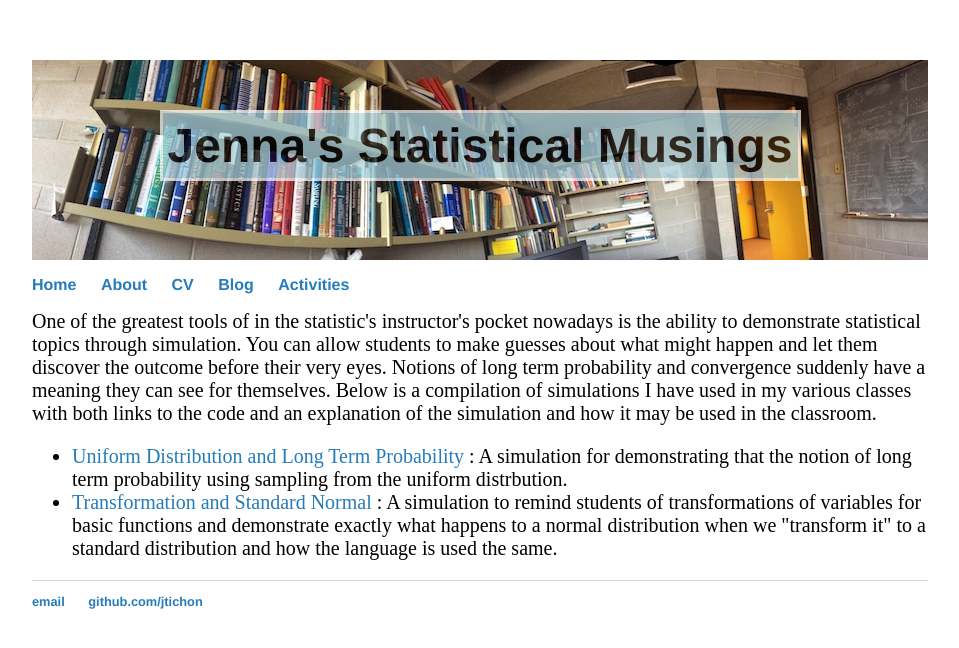
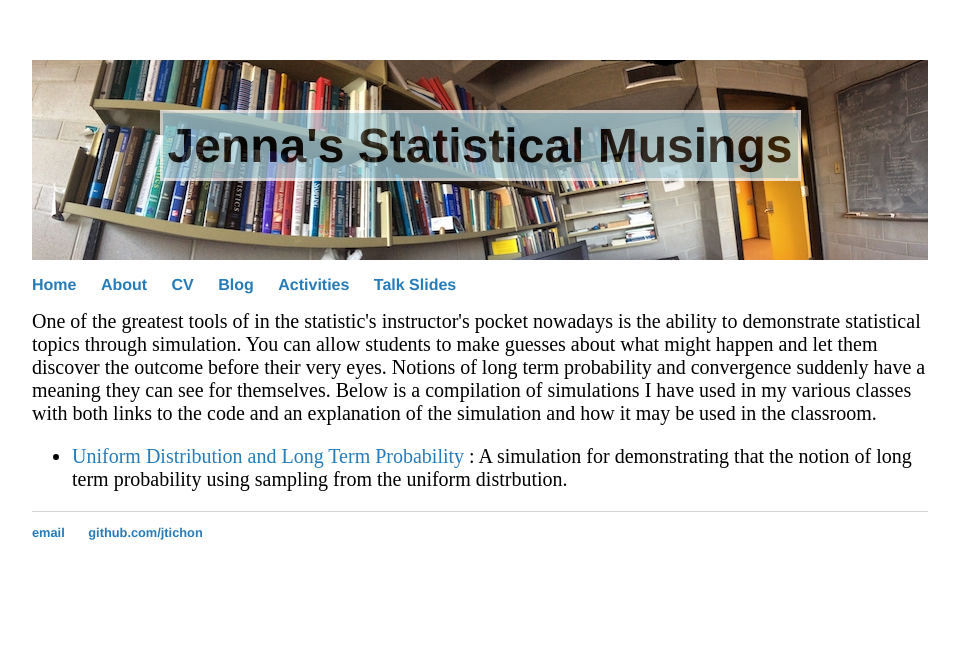
Before and after one commit to jtichon/jtichon.github.io, a Jekyll site: the page built from activities/index.html, in a window 1280 px wide. Shown: the top 648 px of the page, without its empty margins (160-1119 px from the left). Built offline with Jekyll 4.4.1, drawn with Linux system fonts in a browser that asks for light colours; some of the changed lines change nothing that is shown.

Commit message:
Add slides for talks

```diff
--- a/_layouts/default.html
+++ b/_layouts/default.html
@@ -21,6 +21,7 @@
         		<li><a href="/cv">CV</a></li>
         		<li><a href="/blog">Blog</a></li>
 						<li><a href="/activities">Activities</a></li>
+						<li><a href="/slides">Talk Slides</a></li>
     		</ul>
 		</nav>
 		<div class="container">
--- a/activities/index.html
+++ b/activities/index.html
@@ -7,6 +7,7 @@
 <!-- Add link in -->
 <ul>
   <li> <a href = "/activities/unif/uniform_explanation.html">Uniform Distribution and Long Term Probability </a> : A simulation for demonstrating that the notion of long term probability using sampling from the uniform distrbution.</li>
-
+<!--
   <li> <a href = "/activities/transformation/transformation_explanation.html">Transformation and Standard Normal </a> : A simulation to remind students of transformations of variables for basic functions and demonstrate exactly what happens to a normal distribution when we "transform it" to a standard distribution and how the language is used the same.</li>
+-->
 </ul>
--- /dev/null
+++ b/slides/index.html
@@ -0,0 +1,12 @@
+---
+layout: default
+title: Talk Slides
+---
+
+Below you can find links to my slides from academic presentations. They are all available at my <a href="github.com/jtichon/Talk_slides"> GitHub repository </a>
+
+<ul>
+  <li><a href="https://github.com/jtichon/Talk_slides/blob/master/teaching_cafe_2019_educreations.pdf"> Supplementing Class Content with Video: Addressing Student Needs and Accessibility</a> <i>May 7, 2019:</i> Session presentation for the Univeristy of Manitoba Centre for Academic Teaching and Learning Teaching Cafe 2019: Breakout session on using iPad video software (in particular Educreations) to create videos to supplement instructional material and the various ways they can be used for the classroom.</li>
+  <li> <a href = "https://github.com/jtichon/Talk_slides/blob/master/RLTD_Presentation_JTichon.pptx"> Active Learning in Labs and the classroom</a> <i>November 2018:</i> Invited Talk for the Reg Litz Teaching Day 2018 for the Asper School of Business:  A shorter presentation on active learning labs and planning them using the BOPPS lesson planning model.</li>
+  <li> <a href="https://github.com/jtichon/Talk_slides/blob/master/BOPPPS_talk_Nov_8.pdf"> Creating Student Centered Activities in the Lab and Classroom: BOPPPS and the Creation of STAT 1150 </a> <i>November 8, 2018</i>: Department seminar talk for the University of Manitoba Department of Statistics. This talk was about creating active learning labs for introductory statistics and the use of the BOPPPS model for lesson planning the labs.</li>
+</ul>
```
Also changed, not shown: 3 other files.
